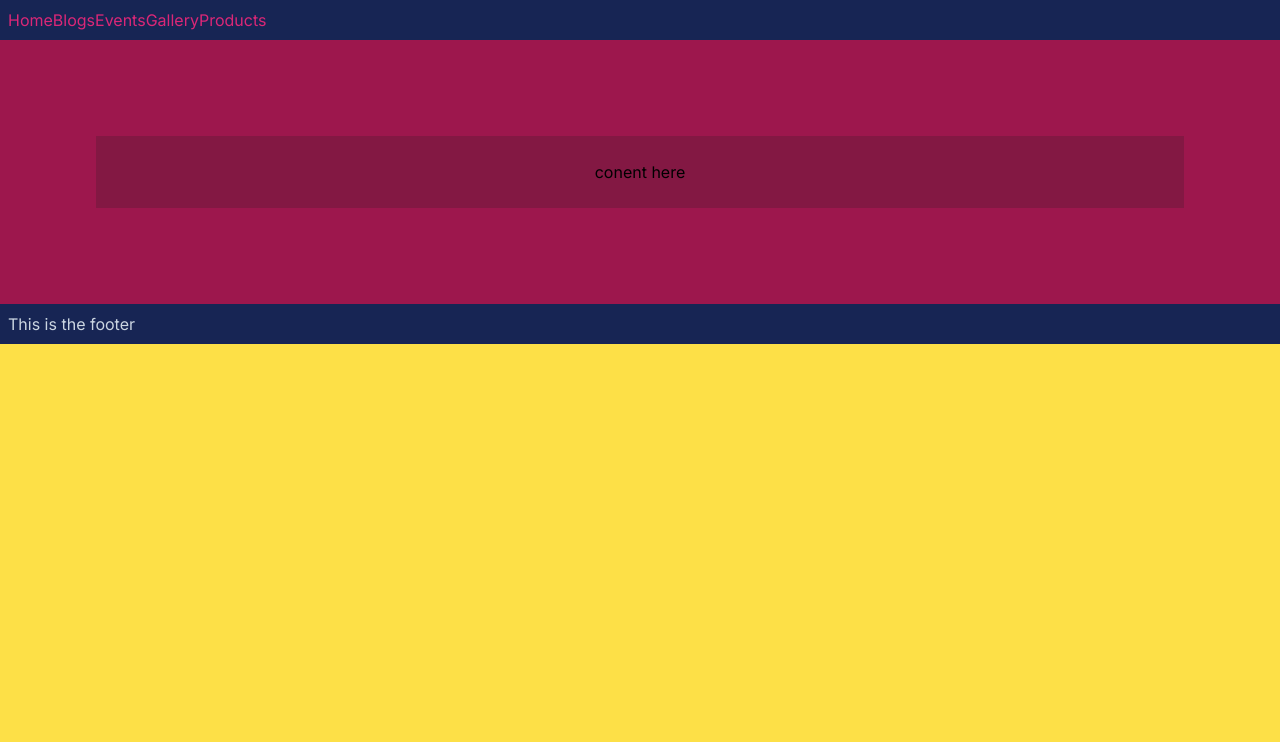
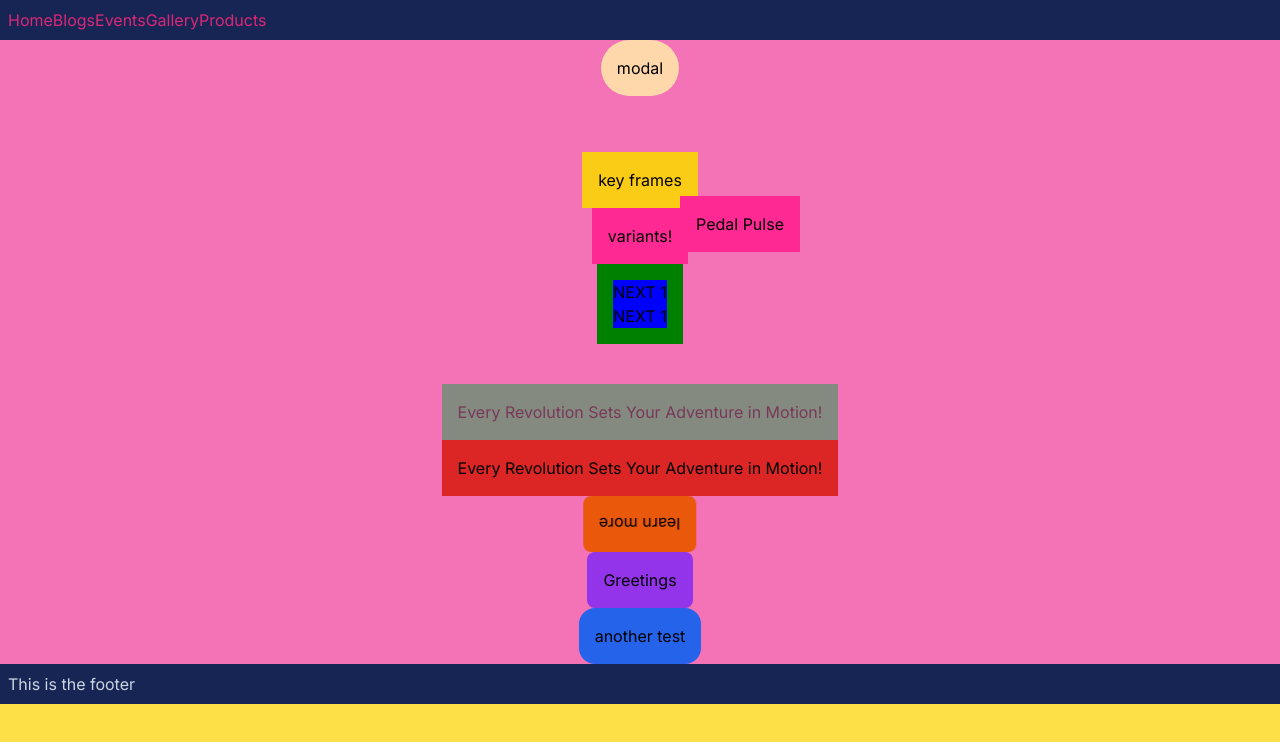
Before and after one commit to shiba517/framermotion, a Next.js app in the folder bike/: page / in a window 1280 px wide. Shown: the top 742 px of the page. Built offline with nearby package versions, Linux system fonts and the light colour scheme.

Commit message:
framer motion examples

```diff
--- a/bike/app/layout.tsx
+++ b/bike/app/layout.tsx
@@ -2,6 +2,8 @@ import type { Metadata } from 'next'
 import { Inter } from 'next/font/google'
 import './globals.css'
 import Navigation from '@/components/Navigation'
+import FramerModal from '@/components/MotionFramer/FramerModal'
+import { useState } from 'react'
 
 const inter = Inter({ subsets: ['latin'] })
 
--- a/bike/app/page.tsx
+++ b/bike/app/page.tsx
@@ -1,17 +1,33 @@
 "use client"
 
+import HeroSection2 from '@/components/IndexPage/HeroSection2';
+import HeroSection from '@/components/IndexPage/HeroSection';
 import IndexPage from '@/components/IndexPage/IndexPage'
 import MFAnimatePresence from '@/components/MotionFramer/MFAnimatePresence';
+import FramerModal from '@/components/MotionFramer/FramerModal';
+import { useState } from 'react';
 
 export default function Home() {
+  const [showModal, setShowModal] = useState(false)
   return (
     // <main className="flex min-h-screen flex-col items-center justify-between p-24 bg-pink-300">
 
 
-    <MFAnimatePresence>
-      <main className="text-center p-24 bg-pink-800">
-        <p className='bg-pink-900 p-6'>conent here</p>
-      </main>
-    </MFAnimatePresence>
+    // <MFAnimatePresence>
+    //   <HeroSection2></HeroSection2>
+    // </MFAnimatePresence>
+
+    <main>
+      <FramerModal showModal={showModal} setShowModal={setShowModal}></FramerModal>
+      <HeroSection2 setShowModal={setShowModal}></HeroSection2>
+    </main>
+
+    // <main>
+    //   <MFAnimatePresence setShowModal={setShowModal}>
+    //     <FramerModal showModal={showModal} setShowModal={setShowModal}></FramerModal>
+    //     <HeroSection2 setShowModal={setShowModal}></HeroSection2>
+    //   </MFAnimatePresence>
+    // </main>
+
   )
 }
--- /dev/null
+++ b/bike/components/IndexPage/HeroSection2.tsx
@@ -0,0 +1,200 @@
+"use client"
+
+import { motion, AnimatePresence } from "framer-motion";
+import { useState, useEffect } from "react";
+
+const containerVariants = {
+  initial: {
+    opacity: 0
+  },
+  animate: {
+    opacity: 1,
+    backgroundColor: '#ff2994',
+    transition: {
+      duration: 2,
+    }
+  },
+}
+
+const nextVariants = {
+  initial: {
+    x: '-100vw'
+  },
+  animate: {
+    x: 1,
+    transition: {
+      duration: 4,
+    }
+  },
+}
+
+const orchestratedVariants = {
+  hidden: {
+    x: '-100vw',
+    opacity: 0,
+  },
+  visible: {
+    x: 0,
+    opacity: 1,
+    backgroundColor: 'green',
+    transition: {
+      type: 'spring',
+      duration: 4,
+      mass: 0.4,
+      damping: 6,
+      // when: 'beforeChildren'
+      // beforeChildren: true
+      staggerChildren: 0.5
+    }
+  },
+}
+
+const childVariants = {
+  initial: {
+    opacity: 0
+  },
+  animate: {
+    opacity: 1,
+    backgroundColor: 'blue',
+    transition: {
+      duration: 2,
+    }
+  },
+}
+
+const keyFramesVariants = {
+  animate: {
+
+  },
+  hover: {
+    scale: 1.1,
+    transition: {
+      repeat: 3,
+      duration: 0.3
+    }
+  }
+}
+
+const backDropVariant = {
+  initial: { opacity: 1 },
+  animate: { opacity: 0 }
+}
+
+const HeroSection2 = ({setShowModal}: any) => {
+  const [showTitle, setShowTitle] = useState(false)
+  // const [showModal, setShowModal] = useState(true)
+
+  // useEffect(() => {
+  //   setTimeout(() => {
+  //     setShowModal(true)
+  //   }, 1000)
+  // }, [setShowModal])
+
+  return (
+    <div className="bg-pink-400 text-center">
+      <motion.div
+      className="bg-orange-200 p-4 w-fit mx-auto rounded-full"
+      onClick={() => setShowModal(true)}
+    >
+      <p>modal</p>
+    </motion.div>
+
+    <motion.div
+      className="bg-yellow-600 p-4 w-fit mx-auto"
+      animate={{fontSize: 110, x: 100, y: 100, backgroundColor: '#ff2994'}}
+      >
+        <motion.h2>Pedal Pulse</motion.h2>
+      </motion.div>
+      { showTitle && (
+        <motion.div
+        className="bg-purple-800 p-4 w-fit mx-auto"
+        >
+          <p>animate off</p>
+        </motion.div>
+        ) }
+
+
+
+
+      <motion.div
+      className="bg-yellow-400 p-4 w-fit mx-auto"
+      variants={keyFramesVariants}
+      initial='initial'
+      animate='animate'
+      whileHover='hover'
+      >
+        <p>key frames</p>
+      </motion.div>
+
+      <motion.div
+      className="bg-blue-400 p-4 w-fit mx-auto"
+      variants={containerVariants}
+      initial='initial'
+      animate='animate'
+      >
+        <p>variants!</p>
+      </motion.div>
+
+      <motion.div
+      className="bg-purple-400 p-4 w-fit mx-auto"
+      variants={orchestratedVariants}
+      initial='hidden'
+      animate='visible'
+      >
+        <motion.p
+        variants={childVariants}
+        initial='initial'
+        animate='animate'
+        >NEXT 1</motion.p>
+        <motion.p
+        variants={childVariants}
+        initial='initial'
+        animate='animate'
+        >NEXT 1</motion.p>
+      </motion.div>
+
+      <motion.div
+      className="bg-green-600 p-4 w-fit mx-auto"
+      animate={{marginTop: 40, opacity: 0.5}}
+      >
+        <p>Every Revolution Sets Your Adventure in Motion!</p>
+      </motion.div>
+
+      <motion.div
+      className="bg-red-600 p-4 w-fit mx-auto"
+      whileHover={{scale: 1.3, originX: 0, color: 'yellow'}}
+      >
+        <p>Every Revolution Sets Your Adventure in Motion!</p>
+      </motion.div>
+
+      <motion.div
+      className="bg-orange-600 p-4 w-fit mx-auto rounded-lg"
+      animate={{rotateZ: 180}}
+      >
+        <button>learn more</button>
+      </motion.div>
+
+      <motion.div
+      className="bg-purple-600 p-4 w-fit mx-auto rounded-lg"
+      animate={{}}
+      transition={{type: 'spring', stiffness: 500}}
+      whileHover={{scale: 1.2, boxShadow: '0px 0px 8px rgb(255, 255, 255'}}
+      >
+        <button>Greetings</button>
+      </motion.div>
+
+      <motion.div
+      className="bg-blue-600 p-4 w-fit mx-auto rounded-2xl"
+      initial={{x: '-100vw', y: '-100vh'}}
+      animate={{
+        x: 0, y: 0
+      }}
+      transition={{delay: 1, duration: 1.5, type: 'spring', stiffness: 50}}
+      >
+        <p>another test</p>
+      </motion.div>
+    </div>
+  );
+}
+
+export default HeroSection2;
--- /dev/null
+++ b/bike/components/MotionFramer/FramerModal.tsx
@@ -0,0 +1,53 @@
+"use client"
+
+import { motion, AnimatePresence } from "framer-motion";
+import { useState, useEffect } from "react";
+
+const FramerModal = ({showModal, setShowModal}: any, ) => {
+    const backDropVariant = {
+        initial: { opacity: 0 },
+        animate: { opacity: 1, transition: {
+            duration: 0.5
+        }}
+    }
+
+    const uf = () => {
+        setShowModal(false)
+    }
+
+    return (
+        <div>
+            <AnimatePresence mode="wait">
+            { showModal && (
+            <motion.div
+            className="fixed top-0 left-0 w-screen h-screen bg-black bg-opacity-50 text-white z-50"
+            variants={backDropVariant}
+            initial='initial'
+            animate='animate'
+            exit='initial'
+            >
+                <motion.div
+                className="bg-green-400 p-8 w-fit mx-auto"
+                >
+                    <p>div within modal - {showModal}</p>
+                    { showModal && (
+                        <p>true</p>
+                    ) }
+                    { !showModal && (
+                        <p>false</p>
+                    ) }
+                    <button
+                    className="bg-green-900 p-2 rounded"
+                    onClick={() => {
+                        uf()
+                    }}
+                    >exit</button>
+                </motion.div>
+            </motion.div>
+            ) }
+        </AnimatePresence>
+        </div>
+    );
+}
+
+export default FramerModal;
--- a/bike/components/MotionFramer/MFAnimatePresence.tsx
+++ b/bike/components/MotionFramer/MFAnimatePresence.tsx
@@ -18,10 +18,9 @@ const variantsWithState = {
 const MFAnimatePresence = (props: any) => {
     // const router = useRouter()
   return (
-    <AnimatePresence>
+    <AnimatePresence mode="wait" onExitComplete={() => props.setShowModal(false)}>
         <motion.div
-        className='bg-green-900'
-        // key={router.route}
+        className=''
         initial={{ opacity: 0, x: -1000, y: 0 }}
         animate={{ opacity: 1, x: 0, y: 0 }}
         exit={{ opacity: 0, x: -200, y: 0 }}
```
